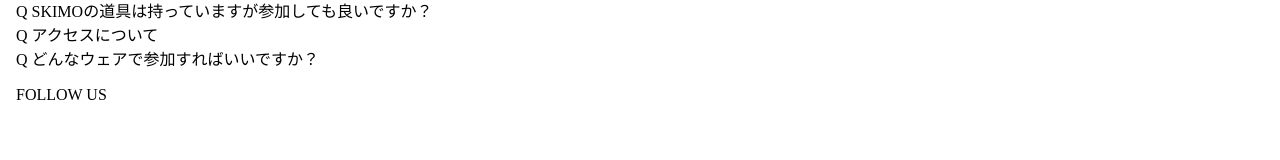
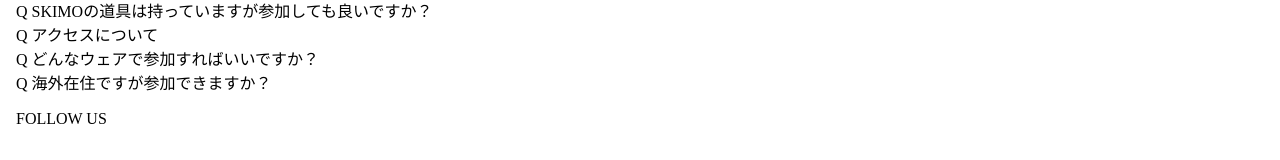
Before and after one commit to enken0609/katashinaskimocamp, a Next.js app: page /faq in a window 1280 px wide. Shown: the part 400-560 px from the top of the page. Built offline with nearby package versions, Linux system fonts and the light colour scheme; no server answers.

Commit message:
FAQに項目追加

```diff
--- a/components/Faq.js
+++ b/components/Faq.js
@@ -38,6 +38,12 @@ const FAQ = ({}) => {
         </div>
         {isOpen[3] && <div className="faq-answer border-t-2 border-gray-100 py-4 pl-2 cursor-default">{t.A_4}</div>}
       </div>
+      <div className="faq-item bg-white mb-4 rounded-md p-2 cursor-pointer" key={4}>
+        <div className={`faq-question py-4 pl-2 ${isOpen[4] ? 'open' : ''}`} onClick={() => toggleFAQ(4)}>
+          <span class="text-base-900 text-xl font-bold">Q</span> {t.Q_5}
+        </div>
+        {isOpen[4] && <div className="faq-answer border-t-2 border-gray-100 py-4 pl-2 cursor-default">{t.A_5}</div>}
+      </div>
     </>
   );
 };
--- a/locales/en.js
+++ b/locales/en.js
@@ -98,6 +98,8 @@ Q_3: "Regarding access",
 A_3: "For those arriving by car, please come directly to the designated meeting point. If you are using the Katashina Snow Express, we provide shuttle service from the Katashina Road Station. ※Please contact us in advance.",
 Q_4: "What kind of clothing should I wear for participation?",
 A_4: "During low temperatures or snowfall, a down jacket and cold-resistant clothing are necessary. However, since it can get warm during the activity, we recommend easily removable clothing.",
+Q_5: "I live overseas, can I still participate?",
+A_5: "Of course. There is a shuttle bus service from Shinjuku Station. Please make a reservation for Katashina Snow Express and come to Katashina Village. If you are coming from other places, please contact us.",
 // TOP
 EVENT_DATE: "Date",
 BTN_TO_EVENT: "Event List",
--- a/locales/ja.js
+++ b/locales/ja.js
@@ -101,6 +101,8 @@ Q_3: "アクセスについて",
 A_3: "車の方は直接指定の集合場所までお越しください。片品スノ―エクスプレス号ご利用の方は、道の駅尾瀬かたしなに送迎いたします。※事前にご連絡ください。",
 Q_4: "どんなウェアで参加すればいいですか？",
 A_4: "低音時や降雪時にはダウンジャケットや上下防寒ウェアは必要となりますが、活動時は暑くなりますので着脱が簡単なウェアをお勧めいたします。",
+Q_5: "海外在住ですが参加できますか？",
+A_5: "もちろんです。新宿駅からシャトルバスが出ています。かたしなスノーエクスプレスを予約し片品村までお越しください。その他の場所からお越しいただく場合はお問い合わせくださ。",
 // TOP
 EVENT_DATE: "開催日",
 BTN_TO_EVENT: "イベント一覧へ",
--- a/locales/ko.js
+++ b/locales/ko.js
@@ -101,6 +101,8 @@ Q_3: "액세스에 대해서",
 A_3: "차량을 이용하시는 분은 지정된 집합 장소로 직접 오셔서 주세요. 카타시나 코타닝하에서 이용하는 분들은 카타시나 코타닝하에 도착하면 픽업 서비스를 제공합니다. ※ 사전에 연락주세요.",
 Q_4: "어떤 웨어로 참여해야 하나요?",
 A_4: "저온이나 눈이 내릴 때는 다운 재킷이나 상하복 방한용 웨어가 필요하지만, 활동 중에는 덥기 때문에 간편하게 벗고 입을 수 있는 웨어를 권장합니다.",
+Q_5: "해외에 살고 있는데 참가할 수 있나요?",
+A_5: "물론 가능합니다. 신주쿠역에서 셔틀버스가 운행되고 있습니다. 가타바나 스노우 익스프레스를 예약하고 가타시나무라까지 오시면 됩니다. 그 외의 지역에서 오시는 경우에는 문의해 주십시오.",
 // TOP
 EVENT_DATE: "개최일",
 BTN_TO_EVENT: "이벤트 목록으로",
--- a/locales/zh.js
+++ b/locales/zh.js
@@ -106,6 +106,8 @@ Q_3: "关于交通方式",
 A_3: "开车的朋友请直接前往指定的集合地点。使用片品雪国特快的朋友，我们将在尾瀬方向的道之驿进行接送。请提前联系我们。",
 Q_4: "穿什么样的服装参加比较好？",
 A_4: "在低温或降雪时，需要穿羽绒夹克和保暖的上下装，但在活动时会变得很热，因此建议选择穿脱方便的服装。",
+Q_5: "我住在国外，可以参加吗？",
+A_5: "当然可以。 从新宿站有班车接送。 请预订片品雪上特快，然后前往片品村。 如果您从其他地方来，请联系我们",
 // TOP
 EVENT_DATE: "活动日期",
 BTN_TO_EVENT: "前往活动列表",
```
